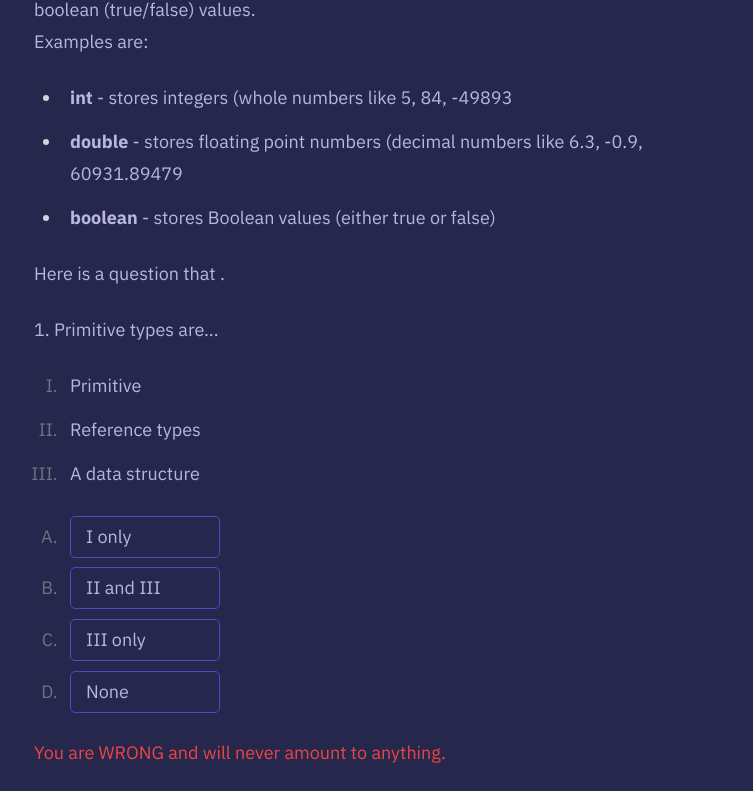
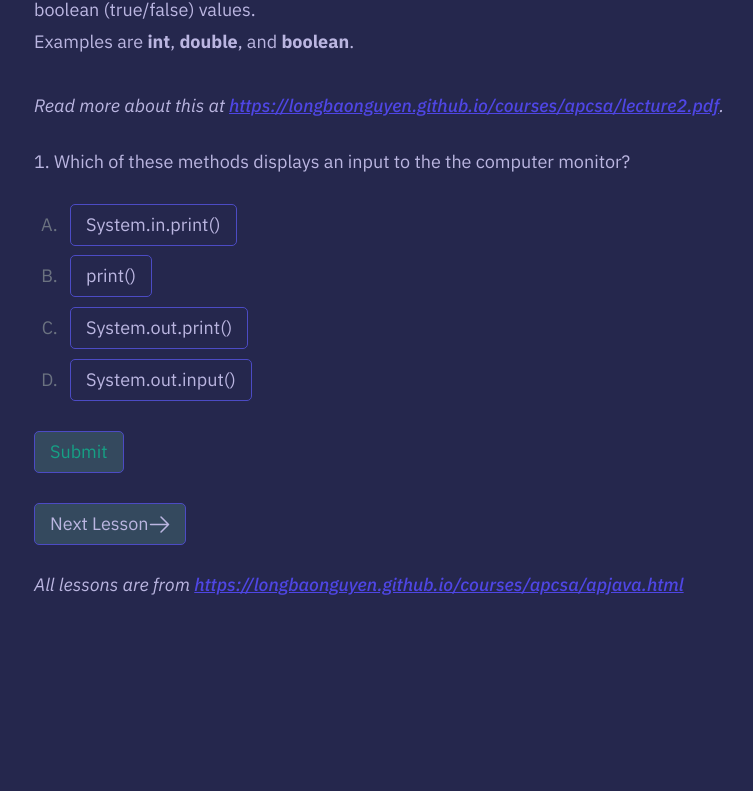
Before and after one commit to rayedchow/codeu, a Next.js app: page /courses/java/lesson/1 in a window 1280 px wide. Shown: the part 478-1269 px from the top of the page, without its empty margins (255-1008 px from the left). After the commit the page ends 1193 px from the top, so only its background shows below. Built offline with nearby package versions, Linux system fonts and the light colour scheme.

Commit message:
unit 2 lesson

```diff
--- a/components/MCQuestion.tsx
+++ b/components/MCQuestion.tsx
@@ -1,39 +1,41 @@
 import React, { useState } from 'react'
 
 type Props = {
-    number: number;
-    title: string;
-    romanOptions?: string[];
-    options: string[];
-    correctAnswer: string;
+    number: number
+    question: {
+        question: string
+        options: string[],
+        answer: number
+        explanation: string
+    }
 }
 
 const MCQuestion = (props: Props) => {
   const [isCorrect, setAnswer] = useState(null);
+  const [showAnswer, setShowAnswer] = useState(false);
   return (
     <div>
         <div className="-mb-10">
-            {props.number}. {props.title}
-            <ol className="list-roman">
+            {props.number}. {props.question.question}
+            {/* <ol className="list-roman">
                 {props.romanOptions.map((item, i) => (
                     <li key={i}>{item}</li>
                 ))}
-            </ol>
+            </ol> */}
         </div>
         <ol className="flex flex-col list-alpha -space-y-5">
-            {props.options.map((item, i) => (
-                <li key={i} className="first:-mb-[1px]" onClick={(e) => {
+            {props.question.options.map((item, i) => (
+                <li key={i} className="first:-mb-[1px]" ><button className={(isCorrect == i) ? "submit" : ""} onClick={(e) => {
                     e.preventDefault();
-                    console.log(null === true)
-                    if (item.match(props.correctAnswer)) {
-                        setAnswer(true);
-                    } else {
-                        setAnswer(false);
-                    }
-                }}><button>{item}</button></li>
+                    setAnswer(i)
+                }}>{item}</button></li>
             ))}
         </ol>
-        {isCorrect === true ? <p className="text-green-500">You are correct and will make $100,000 a year as a software engineer!</p> : <p className="text-red-500">You are WRONG and will never amount to anything.</p>}
+        <button className="submit" onClick={() => setShowAnswer(true)}>Submit</button>
+        {showAnswer ? <>
+            {(isCorrect == props.question.answer) ? <p className="text-green-500">Correct!</p> : <p className="text-red-500">Incorrect</p>}
+            {props.question.explanation}
+        </> : <></>}
     </div>
   )
 }
--- a/data/lessons.json
+++ b/data/lessons.json
@@ -9,7 +9,7 @@
 			"The primitive types used in this course define the set of operations for numbers and boolean (true/false) values.",
 			"Examples are <b>int</b>, <b>double</b>, and <b>boolean</b>.",
 			"",
-			"Read more about this at <a>https://longbaonguyen.github.io/courses/apcsa/lecture2.pdf</a>."
+			"<i>Read more about this at <a  href=\"https://longbaonguyen.github.io/courses/apcsa/lecture2.pdf\" target=\"_blank\">https://longbaonguyen.github.io/courses/apcsa/lecture2.pdf</a>.</i>"
 		],
 		"question": {
 			"unit": "Unit 1: Primitive Types",
@@ -24,5 +24,32 @@
 			"answer": 2,
 			"explanation": "In java, System.out.print() or System.out.println() are the functions that print out inputs and values to the console/terminal."
 		}
+	},
+	{
+		"unit": "Unit 2: Using Objects",
+		"text": [
+			"A string is an object storing a sequence of text characters.",
+			"- A string is not a primitive type. String is an object type",
+			"",
+			"Ways to initialize a string:",
+			"- String a = new String(\"text\");",
+			"- String b = \"text\";",
+			"- String c; c = \"text\";",
+			"",
+			"<i>Read more about this at <a  href=\"https://longbaonguyen.github.io/courses/apcsa/lecture6.pdf\" target=\"_blank\">https://longbaonguyen.github.io/courses/apcsa/lecture6.pdf</a>.</i>"
+		],
+		"question": {
+			"unit": "Unit 2: Using Objects",
+			"type": 1,
+			"question": "Which of these are NOT a way to create the string 'test'?",
+			"options": [
+				"String test = \"hello\";",
+				"String test: \"hello\"",
+				"String test; test = \"hello\"",
+				"String test = new String(\"hello\");"
+			],
+			"answer": 1,
+			"explanation": "All of these are ways to create a string, except option B because ':' is not the character used to set a variable."
+		}
 	}
 ]
--- a/package.json
+++ b/package.json
@@ -15,7 +15,8 @@
     "monaco-editor": "^0.34.0",
     "next": "12.3.1",
     "react": "18.2.0",
-    "react-dom": "18.2.0"
+    "react-dom": "18.2.0",
+    "react-html-parser": "^2.0.2"
   },
   "devDependencies": {
     "@types/node": "18.7.20",
--- a/pages/courses/java/lesson/[id].tsx
+++ b/pages/courses/java/lesson/[id].tsx
@@ -1,7 +1,14 @@
 import Content from '../../../../components/Content'
 import MCQuestion from '../../../../components/MCQuestion'
+import { InferGetServerSidePropsType, GetServerSideProps } from 'next';
+import lessons from '../../../../data/lessons.json';
+import ReactHTMLParser from 'react-html-parser'
+import Link from 'next/link';
 
-const Question = () => {
+const Question = ({ id }: InferGetServerSidePropsType<GetServerSideProps>) => {
+	const lesson = lessons[id-1];
+	const isLastLesson = (lessons.length == id);
+
 	return (
 		<div>
 			<Content>
@@ -13,32 +20,37 @@ const Question = () => {
 							Lesson
 							</span>
 							<span className="mt-2 block text-4xl leading-8 font-extrabold text-white tracking-tight sm:text-6xl">
-							Unit 1: Primitive Types
+							{lesson.unit}
 							</span>
 						</h1>
 					</div>
 					<div className="mt-6 prose prose-indigo prose-lg mx-auto">
 					<p>
-						A type is a set of values (e.g. integers, floaters, etc.) and a set of operations (e.g. +, -, *, /, etc.) on them.<br /><br />
-						Data types can be categorized as either <b>primitive</b> or <b>reference</b>.<br /><br />
+						{lesson.text.map((value) => {
+							return <span>{ReactHTMLParser(value)}<br /></span>;
+						})}
+					</p>
+					<MCQuestion number={1} question={lesson.question} />
+					{/* <div className="bg-black text-white p-5 h-[200px]">
+						Code here
+					</div> */}
+					{isLastLesson ?
+						<Link href="/courses/java/exam">
+							<button className="submit flex justify-evenly items-center text-md">
+								<p>Start Exam</p>
+								<img src="/arrow.svg" />
+							</button>
+						</Link>
 
-						The primitive types used in this course define the set of operations for numbers and boolean (true/false) values. <br />
-						Examples are:<br />
-					</p>
-					<ul role="list">
-						<li><b>int</b> - stores integers (whole numbers like 5, 84, -49893</li>
-						<li><b>double</b> - stores floating point numbers (decimal numbers like 6.3, -0.9, 60931.89479</li>
-						<li><b>boolean</b> - stores Boolean values (either true or false)</li>
-					</ul>
-					<p>
-						Here is a question that .
-					</p>
-					<MCQuestion number={1} title="Primitive types are..." romanOptions={["Primitive", "Reference types", "A data structure"]} options={["I only", "II and III", "III only", "None"]} correctAnswer="III only" />
-					<div className="bg-black text-white p-5 h-[200px]">
-						Code here
-					</div>
-					<br />
-					<button className="submit">Next lesson</button>
+					 :
+						<Link href={`/courses/java/lesson/${parseInt(id)+1}`}>
+							<button className="submit flex justify-evenly items-center text-md">
+								<p>Next Lesson</p>
+								<img src="/arrow.svg" />
+							</button>
+						</Link>
+					}
+
 					<p><i>All lessons are from <a href="https://longbaonguyen.github.io/courses/apcsa/apjava.html" target="_blank">https://longbaonguyen.github.io/courses/apcsa/apjava.html</a></i></p>
 					</div>
 				</div>
@@ -48,4 +60,8 @@ const Question = () => {
 	)
 }
 
+export const getServerSideProps: GetServerSideProps = async(context) => {
+	return { props: { id: context.query.id } };
+}
+
 export default Question
--- a/styles/globals.css
+++ b/styles/globals.css
@@ -25,7 +25,6 @@ a {
 }
 
 button {
-  width: 150px;
   height: 40px;
   padding: 20px 15px;
   border: 1px solid #4C4BC4;
```
Also changed, not shown: 2 other files (tests, documents, lock files or other folders).
